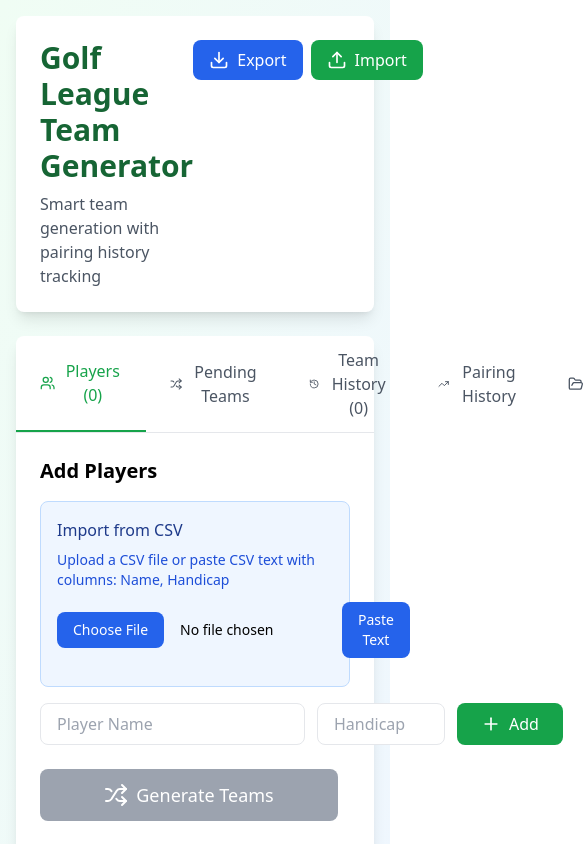
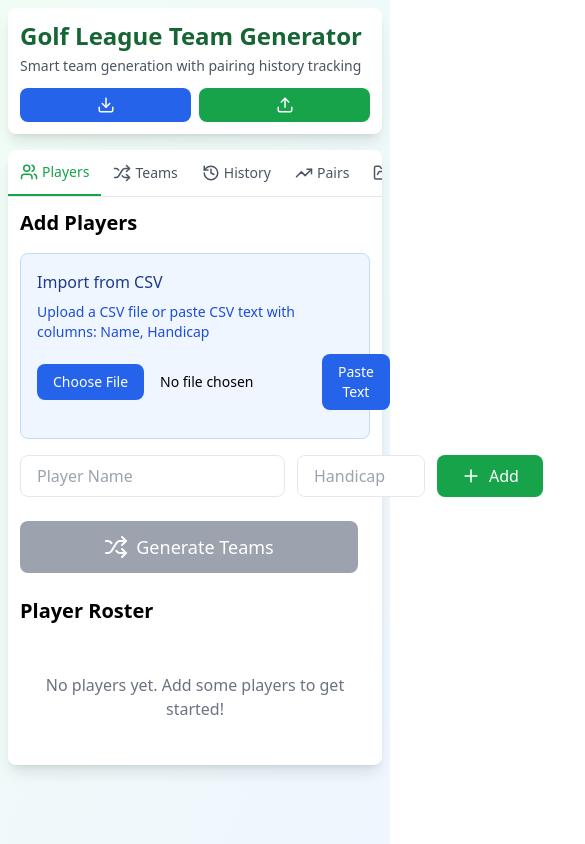
Before and after one commit to bpschmitt/golf-league-scheduler, a React (Create React App) app in the folder golf-league-scheduler/: page / in a window 390 px wide. Shown: the top 844 px of the page, 585 px wide, since content can reach past the window. Built offline with nearby package versions, Linux system fonts and the light colour scheme.

Commit message:
mobile optmizations

```diff
--- a/golf-league-scheduler/src/App.js
+++ b/golf-league-scheduler/src/App.js
@@ -445,26 +445,28 @@ const GolfLeagueManager = () => {
   };
 
   return (
-    <div className="min-h-screen bg-gradient-to-br from-green-50 to-blue-50 p-4">
+    <div className="min-h-screen bg-gradient-to-br from-green-50 to-blue-50 p-2 sm:p-4">
       <div className="max-w-6xl mx-auto">
-        <div className="bg-white rounded-lg shadow-lg p-6 mb-6">
-          <div className="flex justify-between items-start">
+        <div className="bg-white rounded-lg shadow-lg p-3 sm:p-6 mb-4 sm:mb-6">
+          <div className="flex flex-col sm:flex-row justify-between items-start gap-3">
             <div>
-              <h1 className="text-3xl font-bold text-green-800 mb-2">Golf League Team Generator</h1>
-              <p className="text-gray-600">Smart team generation with pairing history tracking</p>
+              <h1 className="text-2xl sm:text-3xl font-bold text-green-800 mb-1 sm:mb-2">Golf League Team Generator</h1>
+              <p className="text-sm sm:text-base text-gray-600">Smart team generation with pairing history tracking</p>
             </div>
-            <div className="flex gap-2">
+            <div className="flex gap-2 w-full sm:w-auto">
               <button
                 onClick={exportAllData}
-                className="px-4 py-2 bg-blue-600 text-white rounded-lg hover:bg-blue-700 transition flex items-center gap-2"
+                className="flex-1 sm:flex-none px-3 sm:px-4 py-2 bg-blue-600 text-white rounded-lg hover:bg-blue-700 transition flex items-center justify-center gap-2 text-sm sm:text-base"
                 title="Export all data"
               >
-                <Download size={20} />
-                Export
+                <Download size={18} className="sm:hidden" />
+                <Download size={20} className="hidden sm:block" />
+                <span className="hidden sm:inline">Export</span>
               </button>
-              <label className="px-4 py-2 bg-green-600 text-white rounded-lg hover:bg-green-700 transition flex items-center gap-2 cursor-pointer">
-                <Upload size={20} />
-                Import
+              <label className="flex-1 sm:flex-none px-3 sm:px-4 py-2 bg-green-600 text-white rounded-lg hover:bg-green-700 transition flex items-center justify-center gap-2 cursor-pointer text-sm sm:text-base">
+                <Upload size={18} className="sm:hidden" />
+                <Upload size={20} className="hidden sm:block" />
+                <span className="hidden sm:inline">Import</span>
                 <input
                   type="file"
                   accept=".json"
@@ -503,66 +505,76 @@ const GolfLeagueManager = () => {
         )}
 
         {/* Navigation Tabs */}
-        <div className="bg-white rounded-lg shadow-lg mb-6">
-          <div className="flex border-b">
+        <div className="bg-white rounded-lg shadow-lg mb-4 sm:mb-6">
+          <div className="flex overflow-x-auto border-b scrollbar-hide">
             <button
               onClick={() => setActiveTab('players')}
-              className={`flex items-center gap-2 px-6 py-3 font-medium transition ${
+              className={`flex items-center gap-1 sm:gap-2 px-3 sm:px-6 py-3 font-medium transition whitespace-nowrap text-sm sm:text-base ${
                 activeTab === 'players'
                   ? 'border-b-2 border-green-600 text-green-600'
                   : 'text-gray-600 hover:text-gray-800'
               }`}
             >
-              <Users size={20} />
-              Players ({players.length})
+              <Users size={18} className="sm:hidden" />
+              <Users size={20} className="hidden sm:block" />
+              <span className="hidden sm:inline">Players ({players.length})</span>
+              <span className="sm:hidden">Players</span>
             </button>
             <button
               onClick={() => setActiveTab('teams')}
-              className={`flex items-center gap-2 px-6 py-3 font-medium transition ${
+              className={`flex items-center gap-1 sm:gap-2 px-3 sm:px-6 py-3 font-medium transition whitespace-nowrap text-sm sm:text-base ${
                 activeTab === 'teams'
                   ? 'border-b-2 border-green-600 text-green-600'
                   : 'text-gray-600 hover:text-gray-800'
               }`}
             >
-              <Shuffle size={20} />
-              Pending Teams
+              <Shuffle size={18} className="sm:hidden" />
+              <Shuffle size={20} className="hidden sm:block" />
+              <span className="hidden sm:inline">Pending Teams</span>
+              <span className="sm:hidden">Teams</span>
             </button>
             <button
               onClick={() => setActiveTab('history')}
-              className={`flex items-center gap-2 px-6 py-3 font-medium transition ${
+              className={`flex items-center gap-1 sm:gap-2 px-3 sm:px-6 py-3 font-medium transition whitespace-nowrap text-sm sm:text-base ${
                 activeTab === 'history'
                   ? 'border-b-2 border-green-600 text-green-600'
                   : 'text-gray-600 hover:text-gray-800'
               }`}
             >
-              <History size={20} />
-              Team History ({weeklyArchive.length})
+              <History size={18} className="sm:hidden" />
+              <History size={20} className="hidden sm:block" />
+              <span className="hidden sm:inline">Team History ({weeklyArchive.length})</span>
+              <span className="sm:hidden">History</span>
             </button>
             <button
               onClick={() => setActiveTab('stats')}
-              className={`flex items-center gap-2 px-6 py-3 font-medium transition ${
+              className={`flex items-center gap-1 sm:gap-2 px-3 sm:px-6 py-3 font-medium transition whitespace-nowrap text-sm sm:text-base ${
                 activeTab === 'stats'
                   ? 'border-b-2 border-green-600 text-green-600'
                   : 'text-gray-600 hover:text-gray-800'
               }`}
             >
-              <TrendingUp size={20} />
-              Pairing History
+              <TrendingUp size={18} className="sm:hidden" />
+              <TrendingUp size={20} className="hidden sm:block" />
+              <span className="hidden sm:inline">Pairing History</span>
+              <span className="sm:hidden">Pairs</span>
             </button>
             <button
               onClick={() => setActiveTab('seasons')}
-              className={`flex items-center gap-2 px-6 py-3 font-medium transition ${
+              className={`flex items-center gap-1 sm:gap-2 px-3 sm:px-6 py-3 font-medium transition whitespace-nowrap text-sm sm:text-base ${
                 activeTab === 'seasons'
                   ? 'border-b-2 border-green-600 text-green-600'
                   : 'text-gray-600 hover:text-gray-800'
               }`}
             >
-              <FolderOpen size={20} />
-              Seasons ({seasons.length})
+              <FolderOpen size={18} className="sm:hidden" />
+              <FolderOpen size={20} className="hidden sm:block" />
+              <span className="hidden sm:inline">Seasons ({seasons.length})</span>
+              <span className="sm:hidden">Seasons</span>
             </button>
           </div>
 
-          <div className="p-6">
+          <div className="p-3 sm:p-6">
             {/* Players Tab */}
             {activeTab === 'players' && (
               <div>
```
